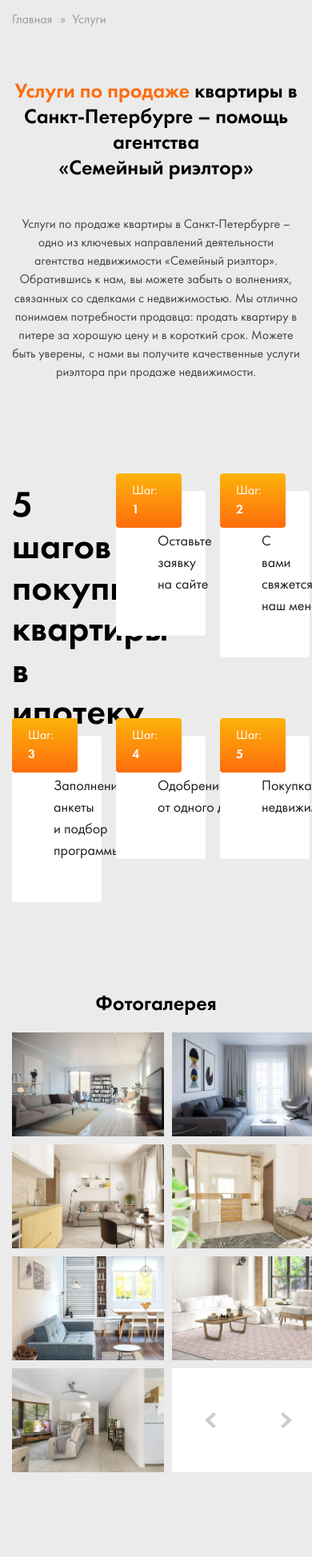
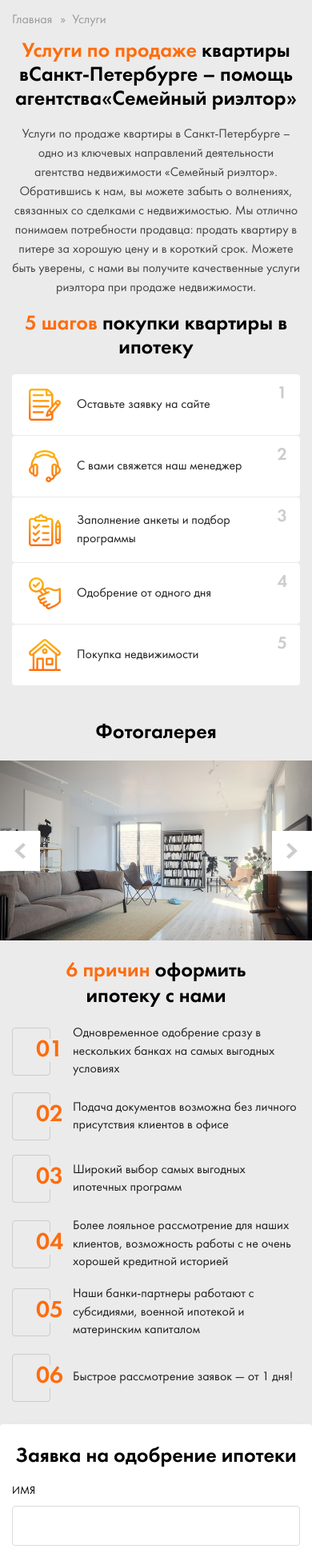
Before and after one commit to Margaret89/search-flat, a website: page public/services.html in a window 390 px wide. Shown: the part 49-1996 px from the top of the page at 80% size. Drawn offline with Linux system fonts and the light colour scheme.

Commit message:
Адаптив услуг

```diff
--- a/app/sass/components/_form-site.scss
+++ b/app/sass/components/_form-site.scss
@@ -176,6 +176,20 @@
 	}
 }
 
+@media (max-width: 991px) {
+	.form-site{
+		padding: 42px 30px;
+
+		&--hor input[type="text"],
+		&--hor input[type="email"],
+		&--hor input[type="time"],
+		&--hor textarea{
+			padding-left: 10px;
+			padding-right: 10px;
+		}
+	}
+}
+
 @media (max-width: 767px) {
 	.form-site{
 		&__head{
@@ -196,5 +210,35 @@
 		&__group{
 			display: block;
 		}
+
+		&--hor{
+			margin: 0 -15px 25px;
+			padding: 25px 15px;
+		}
+
+		&--hor input[type="text"],
+		&--hor input[type="email"],
+		&--hor input[type="time"],
+		&--hor textarea{
+			width: 100%;
+		}
+
+		&--hor &__head{
+			font-size: 26px;
+			line-height: 1.2;
+			padding-right: 0;
+			margin-bottom: 15px;
+		}
+
+		&--hor &__field{
+			margin-bottom: 15px;
+		}
+
+		&--hor .btn,
+		&--hor input[type="submit"].btn{
+			min-width: 200px;
+			width: 100%;
+			text-transform: none;
+		}
 	}
 }
--- a/app/sass/components/_photogallery.scss
+++ b/app/sass/components/_photogallery.scss
@@ -106,3 +106,42 @@
 		background-size: cover;
 	}
 }
+
+@media (max-width: 991px) {
+	.photogallery-thumb{
+		width: 300px;
+
+		.slick-arrow{
+			width: 72.5px;
+		}
+
+		.slick-prev.slick-arrow{right: 72.5px;}
+	}
+
+	.photogallery-preview{
+		width: calc(100% - 310px);
+	}
+}
+
+@media (max-width: 767px) {
+	.photogallery{
+		margin-bottom: 23px;
+	}
+
+	.photogallery-preview{
+		margin: 0 -15px;
+		width: calc(100% + 30px);
+
+		&__item{
+			height: 225px;
+		}
+
+		.slick-arrow{
+			width: 50px;
+			height: 50px;
+			background: #fff;
+			z-index: 2;
+			border-radius: 0;
+		}
+	}
+}
--- a/app/sass/components/_reasons.scss
+++ b/app/sass/components/_reasons.scss
@@ -40,3 +40,27 @@
 		@include font(normal, normal, 18px, 1.45, #1f1f1f);
 	}
 }
+
+@media (max-width: 767px) {
+	.reasons{
+		margin-bottom: 10px;
+
+		&__item{
+			margin-bottom: 18px;
+		}
+
+		&__text{
+			width: calc(100% - 76px);
+			font-size: 16px;
+			line-height: 1.4;
+		}
+
+		&__num{
+			width: 64px;
+		}
+
+		&__num::before{
+			width: 48px;
+		}
+	}
+}
--- a/app/sass/components/_service-page.scss
+++ b/app/sass/components/_service-page.scss
@@ -13,3 +13,22 @@
 		margin: 0 auto;
 	}
 }
+
+@media (max-width: 767px) {
+	.service-desc{
+		margin-bottom: 14px;
+
+		.h1-big{
+			margin: 0 0 11px;
+			line-height: 1.15;
+		}
+
+		.h1-big br{
+			display: none;
+		}
+
+		p{
+			line-height: 1.5;
+		}
+	}
+}
--- a/app/sass/components/_service-steps.scss
+++ b/app/sass/components/_service-steps.scss
@@ -5,6 +5,10 @@
 	&__head{
 		@include font(normal, 700, 46px, 1.13, $color-black);
 		margin-top: -5px;
+	}
+
+	&__head-count{
+		color: #fe6c0d;
 	}
 
 	&__item{
@@ -16,6 +20,7 @@
 		position: relative;
 		padding: 50px 60px 50px 52px;
 		margin-bottom: 70px;
+		height: calc(100% - 70px);
 	}
 
 	&__icon{
@@ -49,3 +54,40 @@
 		font-weight: 700;
 	}
 }
+
+@media (max-width: 767px) {
+	.service-steps{
+		&__item{
+			padding: 18px 50px 18px 21px;
+			margin-bottom: 1px;
+			height: auto;
+		}
+
+		&__head{
+			font-size: 26px;
+			line-height: 1.15;
+			text-align: center;
+			margin-top: 0;
+			margin-bottom: 18px;
+		}
+
+		&__icon{
+			width: 40px;
+		}
+
+		&__text{
+			width: calc(100% - 60px);
+			font-size: 16px;
+			line-height: 1.4;
+		}
+
+		&__num{
+			padding: 0;
+			background: none;
+			color: #ccc;
+			font-size: 22px;
+			top: 8px;
+			right: 16px;
+		}
+	}
+}
--- a/public/js/main.js
+++ b/public/js/main.js
@@ -80,7 +80,7 @@ $(document).ready(function () {
 			slidesToScroll: 1,
 			responsive: [
 				{
-					breakpoint: 991,
+					breakpoint: 992,
 					settings: {
 						slidesToShow: 3,
 					}
@@ -109,7 +109,7 @@ $(document).ready(function () {
 			slidesToScroll: 1,
 			responsive: [
 				{
-					breakpoint: 767,
+					breakpoint: 768,
 					settings: {
 						arrows: false,
 						dots: true,
@@ -146,7 +146,7 @@ $(document).ready(function () {
 			nextArrow: '<button type="button" class="slick-next"></button>',
 			responsive: [
 				{
-					breakpoint: 991,
+					breakpoint: 992,
 					settings: {
 						slidesToShow: 3,
 					}
@@ -165,7 +165,7 @@ $(document).ready(function () {
 			fade: true,
 			responsive: [
 				{
-					breakpoint: 991,
+					breakpoint: 768,
 					settings: {
 						arrows: true,
 					}
@@ -205,22 +205,6 @@ $(document).ready(function () {
 			infinite: true,
 			slidesPerRow: 1,
 			slidesToShow: 1,
-			// responsive: [
-			// 	{
-			// 		breakpoint: 767,
-			// 		settings: {
-			// 			vertical: false,
-			// 		}
-			// 	},
-			// 	{
-			// 		breakpoint: 479,
-			// 		settings: {
-			// 			vertical: false,
-			// 			slidesPerRow: 3,
-			// 			slidesToShow: 3,
-			// 		}
-			// 	},
-			// ]
 		});
 		$('.js-photogallery-preview').slick({
 			autoplay: false,
@@ -230,15 +214,14 @@ $(document).ready(function () {
 			arrows: false,
 			draggable: false,
 			fade: true,
-			// responsive: [
-			// 	{
-			// 		breakpoint: 767,
-			// 		settings: {
-			// 			vertical: false,
-			// 			fade: true,
-			// 		}
-			// 	},
-			// ]
+			responsive: [
+				{
+					breakpoint: 768,
+					settings: {
+						arrows: true,
+					}
+				},
+			]
 		});
 
 		$('.js-photo-thumb-img').click(function(){
--- a/public/services.html
+++ b/public/services.html
@@ -147,47 +147,47 @@
 				<section class="service-steps">
 					<div class="container">
 						<div class="row">
-							<div class="col-4">
+							<div class="col-md-6 col-lg-4">
 								<div class="service-steps__head"><span class="service-steps__head-count">5 шагов</span> покупки квартиры в ипотеку</div>
 							</div>
 
-							<div class="col-4">
+							<div class="col-md-6 col-lg-4">
 								<div class="service-steps__item">
 									<div class="service-steps__icon"><img src="img/steps1.png" alt=""></div>
 									<div class="service-steps__text">Оставьте заявку на&nbsp;сайте</div>
-									<div class="service-steps__num">Шаг: <span class="service-steps__num-val">1</span></div>
+									<div class="service-steps__num"><span class="d-none d-md-inline">Шаг: </span><span class="service-steps__num-val">1</span></div>
 								</div>
 							</div>
 
-							<div class="col-4">
+							<div class="col-md-6 col-lg-4">
 								<div class="service-steps__item">
 									<div class="service-steps__icon"><img src="img/steps2.png" alt=""></div>
 									<div class="service-steps__text">С вами свяжется наш&nbsp;менеджер</div>
-									<div class="service-steps__num">Шаг: <span class="service-steps__num-val">2</span></div>
+									<div class="service-steps__num"><span class="d-none d-md-inline">Шаг: </span><span class="service-steps__num-val">2</span></div>
 								</div>
 							</div>
 
-							<div class="col-4">
+							<div class="col-md-6 col-lg-4">
 								<div class="service-steps__item">
 									<div class="service-steps__icon"><img src="img/steps3.png" alt=""></div>
 									<div class="service-steps__text">Заполнение анкеты и&nbsp;подбор программы</div>
-									<div class="service-steps__num">Шаг: <span class="service-steps__num-val">3</span></div>
+									<div class="service-steps__num"><span class="d-none d-md-inline">Шаг: </span><span class="service-steps__num-val">3</span></div>
 								</div>
 							</div>
 
-							<div class="col-4">
+							<div class="col-md-6 col-lg-4">
 								<div class="service-steps__item">
 									<div class="service-steps__icon"><img src="img/steps4.png" alt=""></div>
 									<div class="service-steps__text">Одобрение от&nbsp;одного&nbsp;дня</div>
-									<div class="service-steps__num">Шаг: <span class="service-steps__num-val">4</span></div>
+									<div class="service-steps__num"><span class="d-none d-md-inline">Шаг: </span><span class="service-steps__num-val">4</span></div>
 								</div>
 							</div>
 
-							<div class="col-4">
+							<div class="col-md-6 col-lg-4">
 								<div class="service-steps__item">
 									<div class="service-steps__icon"><img src="img/steps5.png" alt=""></div>
 									<div class="service-steps__text">Покупка недвижимости</div>
-									<div class="service-steps__num">Шаг: <span class="service-steps__num-val">5</span></div>
+									<div class="service-steps__num"><span class="d-none d-md-inline">Шаг: </span><span class="service-steps__num-val">5</span></div>
 								</div>
 							</div>
 						</div>
@@ -242,7 +242,7 @@
 										</li>
 									</ul>
 
-									<ul class="photogallery-thumb js-photogallery-thumb">
+									<ul class="photogallery-thumb js-photogallery-thumb d-none d-md-block">
 										<li class="photogallery-thumb__item">
 											<div class="photogallery-thumb__img js-photo-thumb-img" style="background-image: url(img/photogallery1.jpg);" data-num="0"></div>
 											<div class="photogallery-thumb__img js-photo-thumb-img" style="background-image: url(img/photogallery2.jpg);" data-num="1"></div>
@@ -272,7 +272,7 @@
 
 								<div class="reasons">
 									<div class="row d-flex align-items-center">
-										<div class="col-5">
+										<div class="col-md-5">
 											<div class="reasons__item">
 												<div class="reasons__num"><span>01</span></div>
 
@@ -280,7 +280,7 @@
 											</div>
 										</div>
 
-										<div class="col-5 offset-1">
+										<div class="col-md-5 offset-md-1">
 											<div class="reasons__item">
 												<div class="reasons__num"><span>02</span></div>
 
@@ -288,7 +288,7 @@
 											</div>
 										</div>
 
-										<div class="col-5">
+										<div class="col-md-5">
 											<div class="reasons__item">
 												<div class="reasons__num"><span>03</span></div>
 
@@ -296,7 +296,7 @@
 											</div>
 										</div>
 
-										<div class="col-5 offset-1">
+										<div class="col-md-5 offset-md-1">
 											<div class="reasons__item">
 												<div class="reasons__num"><span>04</span></div>
 
@@ -304,7 +304,7 @@
 											</div>
 										</div>
 
-										<div class="col-5">
+										<div class="col-md-5">
 											<div class="reasons__item">
 												<div class="reasons__num"><span>05</span></div>
 
@@ -312,7 +312,7 @@
 											</div>
 										</div>
 
-										<div class="col-5 offset-1">
+										<div class="col-md-5 offset-md-1">
 											<div class="reasons__item">
 												<div class="reasons__num"><span>06</span></div>
 
@@ -329,7 +329,7 @@
 				<section class="form-mortgage">
 					<div class="container">
 						<div class="row">
-							<div class="col-10 offset-1">
+							<div class="col-md-10 offset-md-1">
 
 								<form method="get" class="form-site form-site--hor js-valid-form">
 									<div class="form-site__head">Заявка на одобрение ипотеки</div>
@@ -387,22 +387,22 @@
 				<section class="review-slider-wrap">
 						<div class="container">
 							<div class="row">
-							<div class="col-10 offset-1">
+								<div class="col-md-10 offset-md-1">
 									<div class="h1-big">Отзывы клиентов</div>
 
-								<div class="review-slider review-slider--no-bg js-review-slider">
+									<div class="review-slider js-review-slider">
 										<div class="review-slider__item">
 											<div class="review-slider__content">
+												<div class="review-slider__head">
 													<div class="review-slider__img" style="background-image: url(img/review1.jpg);"></div>
 
-											<div class="review-slider__head">
 													<div class="review-slider__author">
 														<div class="review-slider__name">Евгений Андреевич</div>
 
 														<div class="review-slider__post">менеджер по продажам</div>
 													</div>
 
-												<time class="review-slider__date">27 октября 2019</time>
+													<time class="review-slider__date d-none d-md-inline-flex">27 октября 2019</time>
 												</div>
 
 												<div class="review-slider__text">Хочется сказать огромное спасибо Светлане за оказанную помощь нашей семье в поиске квартиры! Очень чуткий человек, оптимист, профессионал своего дела! Был подобран прекрасный вариант, который устроил всех членов семьи. Теперь рекомендуем Светлану своим знакомым и друзьям, которые нуждаются в аренде жилья!</div>
@@ -413,16 +413,16 @@
 
 										<div class="review-slider__item">
 											<div class="review-slider__content">
+												<div class="review-slider__head">
 													<div class="review-slider__img" style="background-image: url(img/team1.jpg);"></div>
 
-											<div class="review-slider__head">
 													<div class="review-slider__author">
 														<div class="review-slider__name">Евгений Андреевич</div>
 
 														<div class="review-slider__post">менеджер по продажам</div>
 													</div>
 
-												<time class="review-slider__date">27 октября 2019</time>
+													<time class="review-slider__date d-none d-md-inline-flex">27 октября 2019</time>
 												</div>
 
 												<div class="review-slider__text">Хочется сказать огромное спасибо Светлане за оказанную помощь нашей семье в поиске квартиры! Очень чуткий человек, оптимист, профессионал своего дела! Был подобран прекрасный вариант, который устроил всех членов семьи. Теперь рекомендуем Светлану своим знакомым и друзьям, которые нуждаются в аренде жилья!</div>
```
Also changed, not shown: app/template/content/services.html (+25 -25 lines), public/css/main.css. Lines whose indentation alone changed are shown as unchanged.
